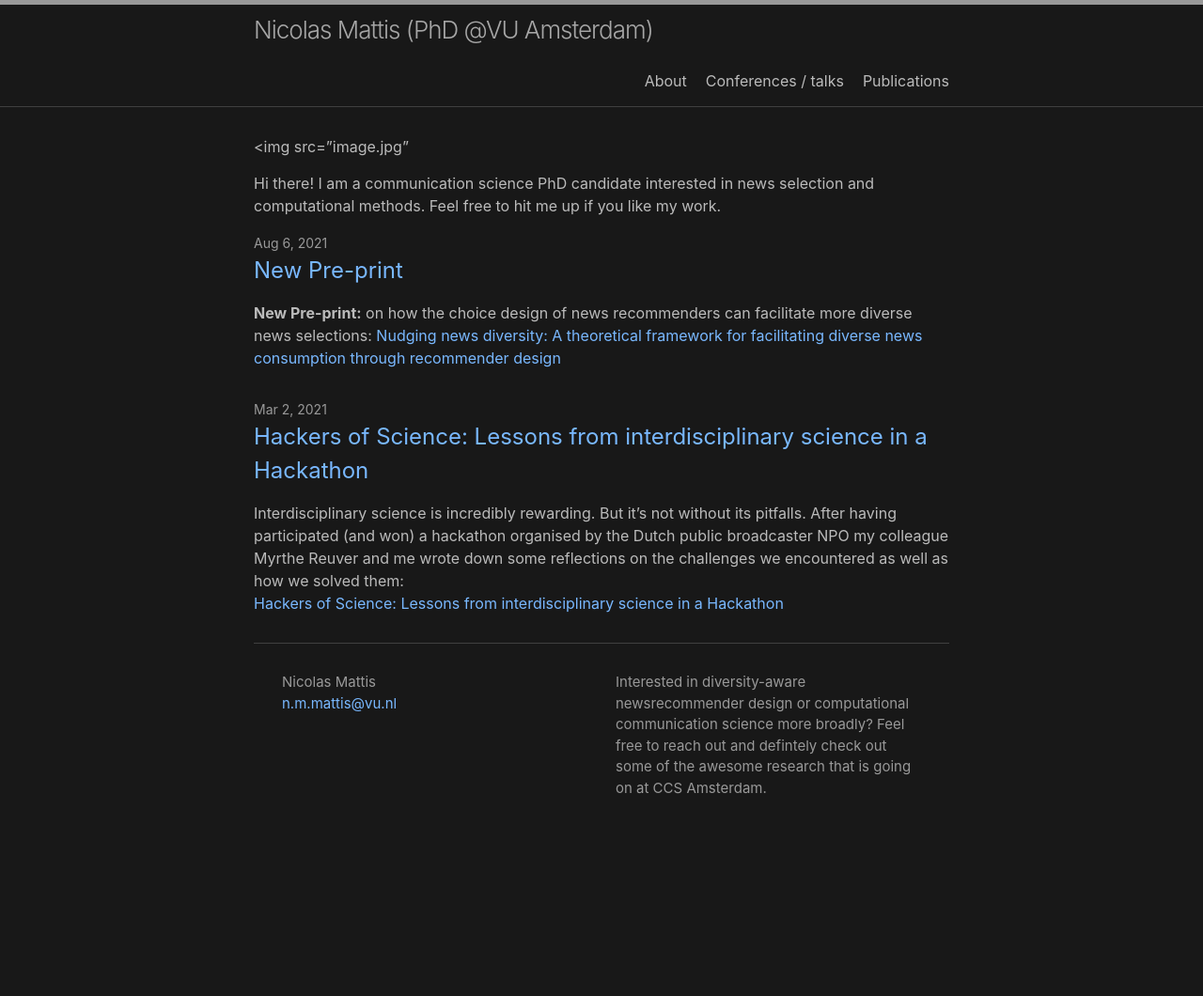
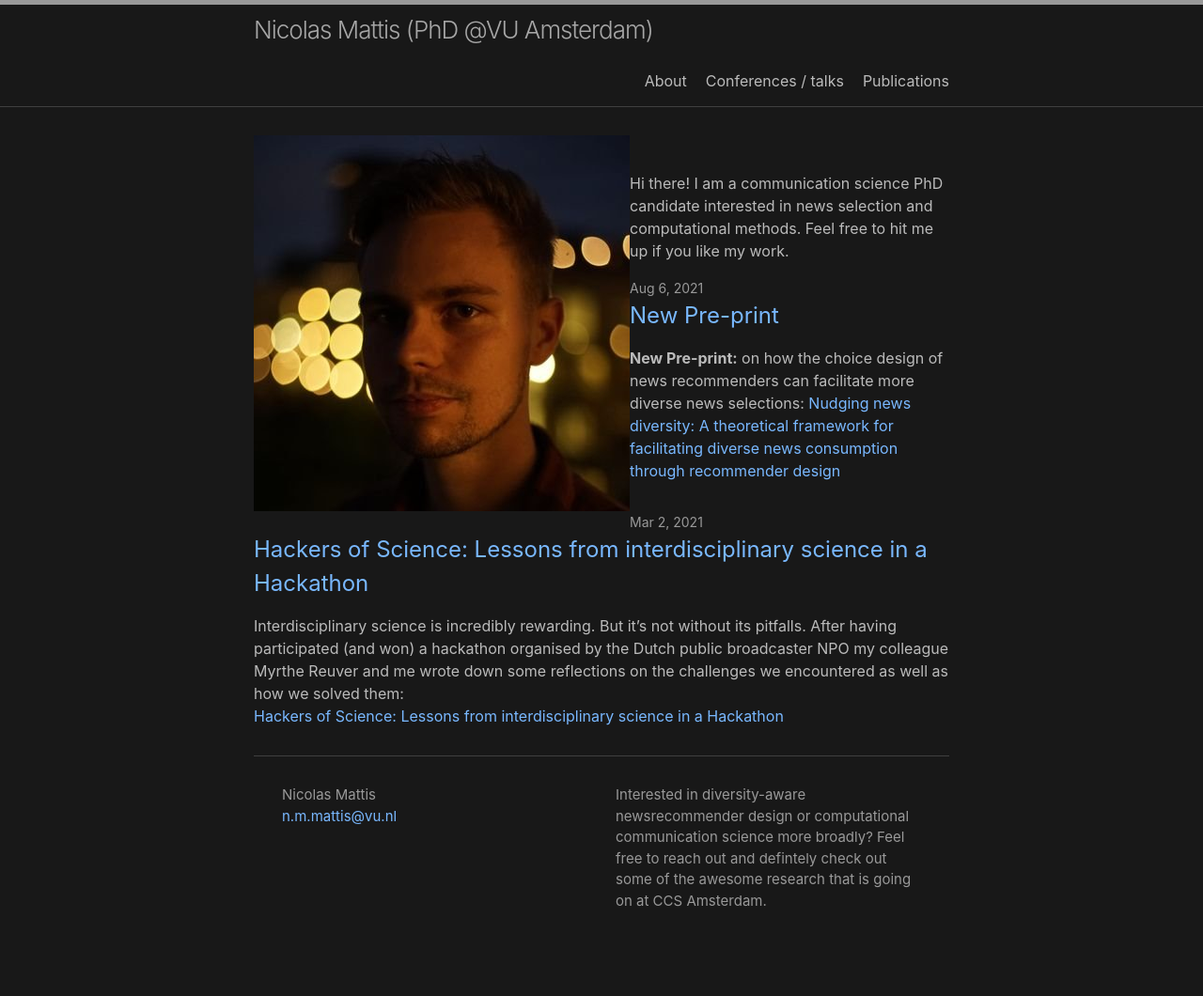
Before and after one commit to nickma101/nickma101.github.io, a Jekyll site: the page built from index.md, in a window 1280 px wide. Shown: the whole page at 94% size. Built offline with Jekyll 4.4.1, drawn with Linux system fonts in a browser that asks for light colours; before the commit the page ends 940 px from its top, so only the background shows below that.

Commit message:
Update index.md

```diff
--- a/index.md
+++ b/index.md
@@ -7,12 +7,7 @@
 #
 layout: home
 ---
-
-<img src="image.jpg" <style type="text/css">.image-left{
-display: block;
-margin-left: auto;
-margin-right: auto;
-float: right;}
-</style>
+<img align="left" src="image.jpg">
+<br clear="right"/>
 
 Hi there! I am a communication science PhD candidate interested in news selection and computational methods. Feel free to hit me up if you like my work.
```
